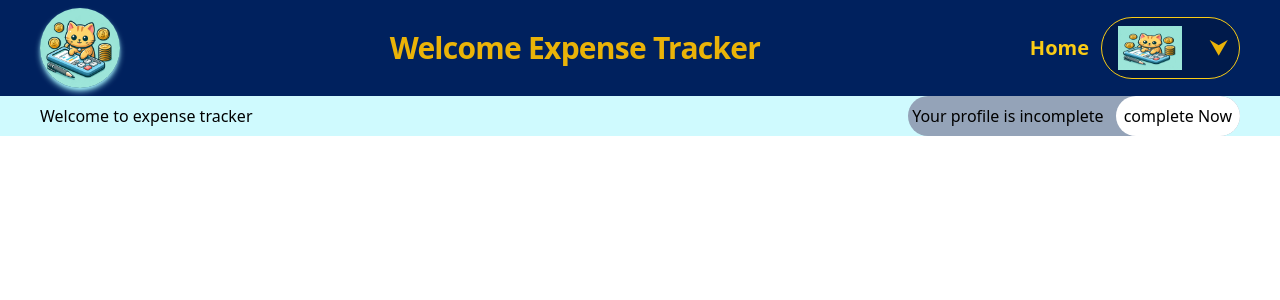
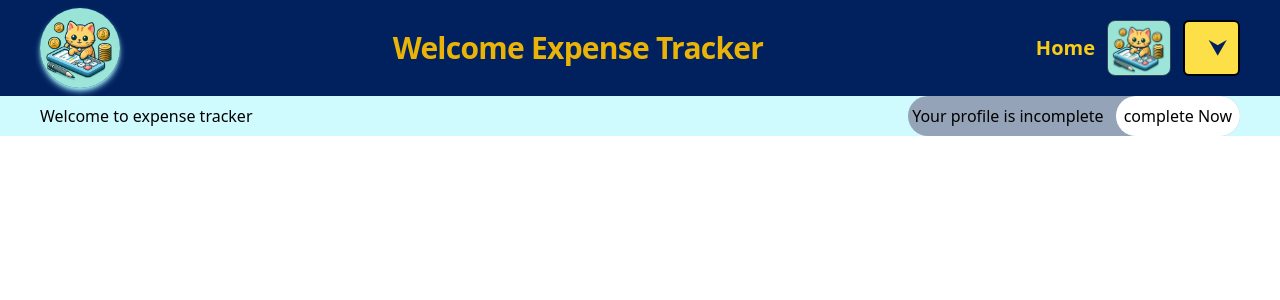
Before and after one commit to Deepaksadhwani/Expense-Tracker, a React (Vite) app: page / in a window 1280 px wide. Shown: the top 300 px of the page. Built offline with nearby package versions, Linux system fonts and the light colour scheme; no server answers; sample sign-in values are in the browser's storage.

Commit message:
fix some minor bugs

```diff
--- a/src/components/DropDownMenu.jsx
+++ b/src/components/DropDownMenu.jsx
@@ -3,28 +3,35 @@ import { BiLogOut } from "react-icons/bi";
 import { MdVerified } from "react-icons/md";
 import { CgProfile } from "react-icons/cg";
 
-const DropDownMenu = ({ navigate, onLogOutHandler }) => {
+const DropDownMenu = ({ navigate, onLogOutHandler, ontoggleDropMenu }) => {
+  const navigateProfilePageHandler = () => {
+    navigate("/ProfilePage");
+    ontoggleDropMenu(false);
+  };
+
+  const navigateEmailVerificationPageHandler = () => {
+    navigate("/EmailVerification");
+    ontoggleDropMenu(false);
+  };
+
   return (
     <div className="absolute -bottom-28 right-8 z-10 flex  w-[200px] flex-col rounded-lg   border-2 border-black  bg-gray-100 p-2  font-semibold text-gray-600  ">
       <div className="absolute -top-4  right-8 rotate-180 text-gray-100">⏷</div>
       <button
-        onClick={() => navigate("/ProfilePage")}
+        onClick={navigateProfilePageHandler}
         className="dropdown border-b border-black"
       >
         <CgProfile />
         Profile
       </button>
       <button
-        onClick={() => navigate("/EmailVerification")}
+        onClick={navigateEmailVerificationPageHandler}
         className="dropdown border-b border-black"
       >
         <MdVerified />
         Verify Email
       </button>
-      <button
-        className=" dropdown "
-        onClick={onLogOutHandler}
-      >
+      <button className=" dropdown " onClick={onLogOutHandler}>
         <BiLogOut />
         Logout
       </button>
--- a/src/layouts/Navbar.jsx
+++ b/src/layouts/Navbar.jsx
@@ -33,11 +33,11 @@ const Navbar = () => {
   return loading ? (
     <Shimmer />
   ) : (
-    <div  className="group relative flex items-center justify-between bg-[#00215E] px-10 py-2">
+    <div className="group relative flex items-center justify-between bg-[#00215E] px-10 py-2">
       <img
         src={NavLogo}
         alt=""
-        className="w-20  rounded-full shadow-md shadow-cyan-200 transition-all duration-100"
+        className="w-20  rounded-full shadow-md  shadow-cyan-200 transition-all duration-100"
       />
       <div>
         <h1 className="text-[0px] font-semibold tracking-tight text-yellow-500 transition-all duration-1000 group-hover:text-3xl ">
@@ -48,19 +48,30 @@ const Navbar = () => {
         <NavLink
           to="/"
           className={({ isActive }) => (isActive ? activeClass : undefined)}
+          onClick={() => setIsOpen(false)}
         >
           Home
         </NavLink>
-
+        <img
+          src={image}
+          className="m-1 h-14 w-16 rounded-lg border  border-gray-700 object-cover"
+        />
         <div
           onClick={() => setIsOpen((prev) => !prev)}
-          className="flex cursor-pointer  select-none items-center   space-x-3 rounded-full  bg-black bg-opacity-20 border border-yellow-400 p-1 px-3 font-semibold text-white  transition-all duration-200 hover:scale-[1.04]"
+          className="group/testing flex  cursor-pointer select-none items-center space-x-3  rounded-md border-2   border-black bg-yellow-300  px-3 py-3  font-semibold text-[#00215E] transition-all duration-200 hover:scale-[1.04]"
         >
-          <img src={image} className="w-16 h-11 m-1" />
           <p className="">{displayName}</p>
-          <span className="text-yellow-500">⮟</span>
+          <span className=" duration-700  group-hover/testing:rotate-180">
+            ⮟
+          </span>
         </div>
-        {isOpen && <DropDownMenu onLogOutHandler={logoutHandler}   navigate={navigate}/>}
+        {isOpen && (
+          <DropDownMenu
+            onLogOutHandler={logoutHandler}
+            ontoggleDropMenu={setIsOpen}
+            navigate={navigate}
+          />
+        )}
       </div>
     </div>
   );
--- a/src/layouts/userProfile/UserForm.jsx
+++ b/src/layouts/userProfile/UserForm.jsx
@@ -1,20 +1,14 @@
-import React, { useEffect, useRef, useState } from "react";
+import React, { useEffect, useRef } from "react";
 import { FaGithub } from "react-icons/fa";
 import { RiGlobalLine } from "react-icons/ri";
 import { useDispatch, useSelector } from "react-redux";
 import useUpdateUserInfo from "../../hooks/useUpdateUserInfo";
-import { setUserData } from "../../store/userSlice";
 import useGetUserData from "../../hooks/useGetUserData";
 
 const UserForm = ({ onLoading }) => {
   const dispatch = useDispatch();
   const name = useRef(null);
   const userPhotoUrl = useRef(null);
-  const storedUserData = localStorage.getItem("userData");
-  if (storedUserData) {
-    const parseData = JSON.parse(storedUserData);
-    dispatch(setUserData(parseData));
-  }
 
   const userToken = useSelector((store) => store.user.token);
   const userData = useSelector((store) => store.user.userData);
@@ -30,12 +24,15 @@ const UserForm = ({ onLoading }) => {
     });
 
     useUpdateUserInfo(postRequestDataForUpdateUserInfo);
-    useGetUserData(dispatch, userToken);
+
     const timer = setTimeout(() => {
       onLoading(false);
-    }, 1000);
+    }, 500);
   };
 
+  useEffect(()=> {
+    useGetUserData(dispatch, userToken)
+  },[]);
   return (
     <div className="flex-col  border-b border-black">
       <div className="border-1 mt-4 flex justify-between px-5">
@@ -73,7 +70,10 @@ const UserForm = ({ onLoading }) => {
         </div>
       </div>
       <div className="flex justify-between px-10">
-        <button onClick={userUpdateInfoHandler} className="ml-[45%] py-4">
+        <button
+          onClick={userUpdateInfoHandler}
+          className="my-4 ml-[45%] btn"
+        >
           Update
         </button>
       </div>
```
